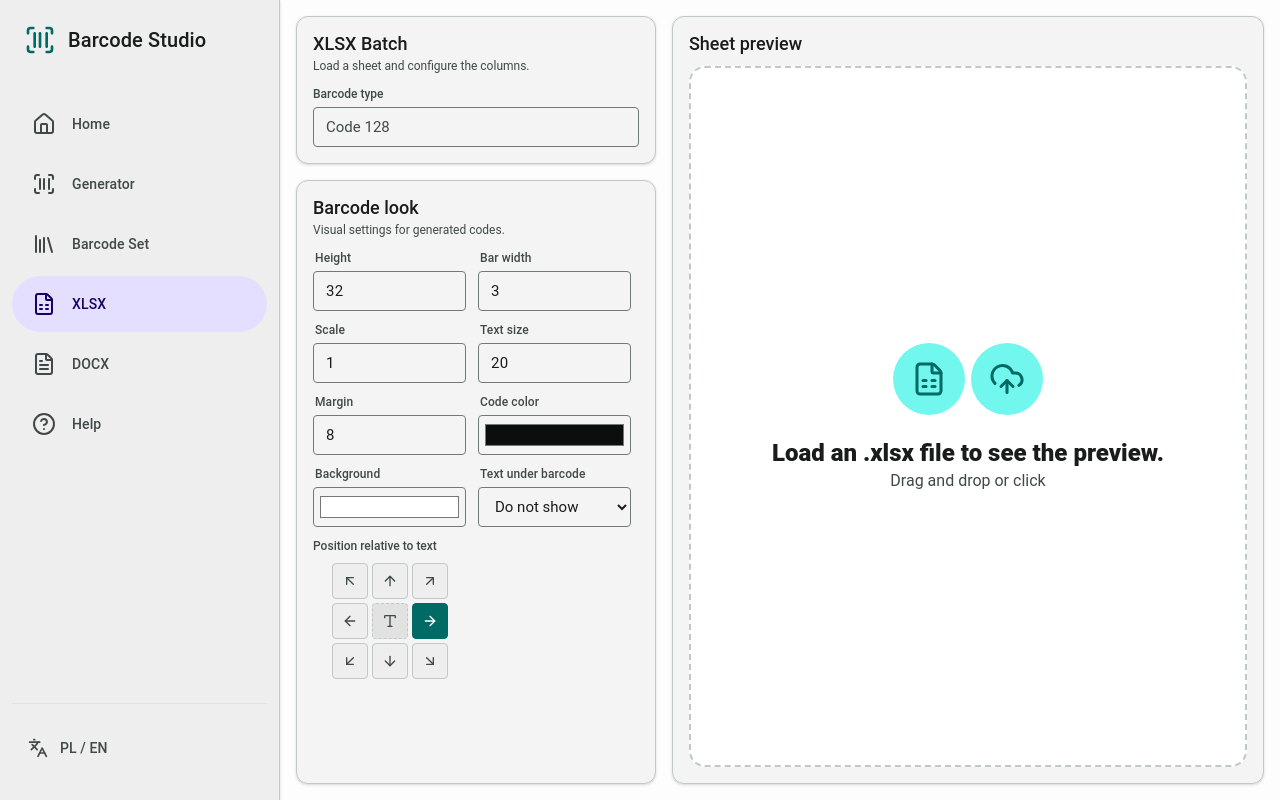
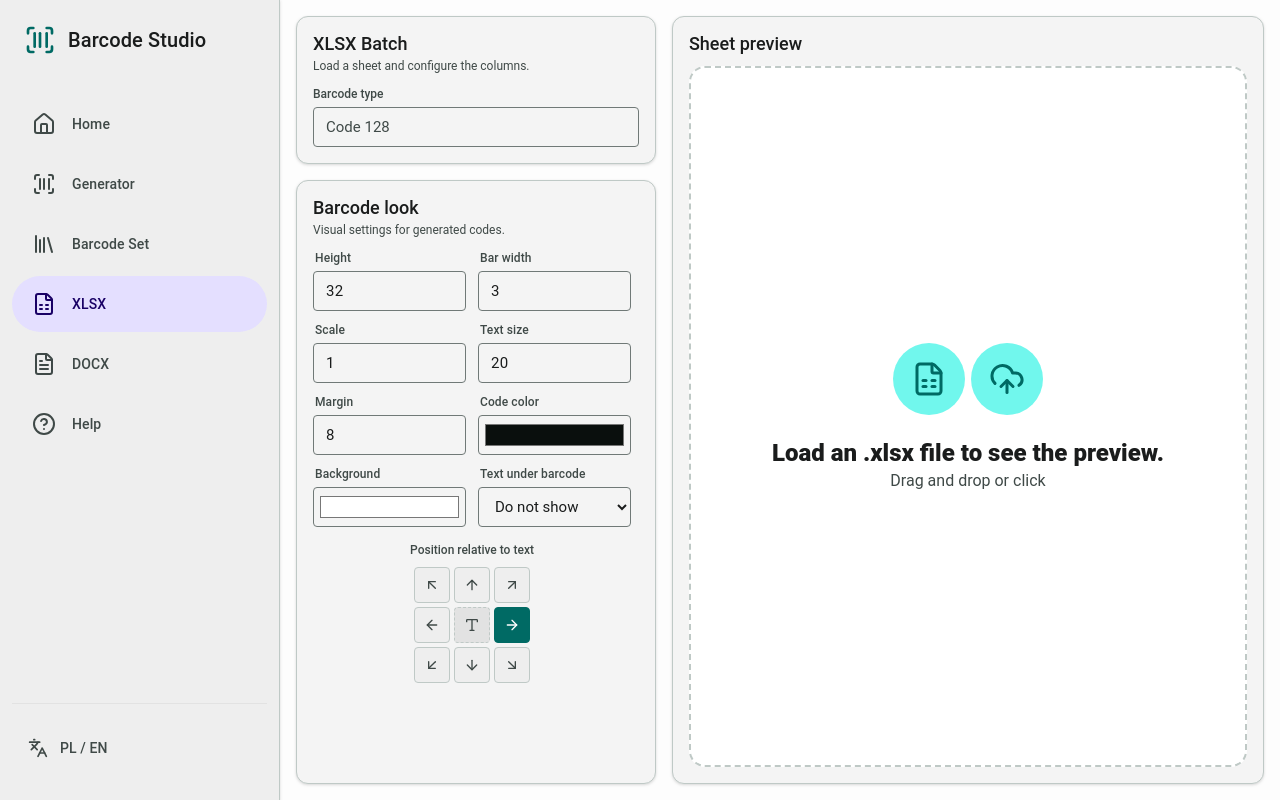
Before and after one commit to bartek-barszczewski/barcode-studio, a React (Vite) app: page /xlsx in a window 1280 px wide. Built offline with nearby package versions, Linux system fonts and the light colour scheme.

Commit message:
Improve style

```diff
--- a/src/pages/XlsxPage/XlsxPage.module.css
+++ b/src/pages/XlsxPage/XlsxPage.module.css
@@ -110,6 +110,13 @@
   gap: 0.375rem;
 }
 
+.placementField {
+  display: flex;
+  flex-direction: column;
+  align-items: center;
+  gap: 0.375rem;
+}
+
 .label {
   font-size: 0.75rem;
   font-weight: 500;
@@ -121,7 +128,6 @@
   grid-template-columns: repeat(3, 36px);
   grid-template-rows: repeat(3, 36px);
   gap: 4px;
-  justify-content: center;
   margin-block: 4px;
 }
 
--- a/src/pages/XlsxPage/XlsxPage.tsx
+++ b/src/pages/XlsxPage/XlsxPage.tsx
@@ -632,7 +632,8 @@
                     <option value="hide">{t('generator.textOptions.hide')}</option>
                   </SelectInput>
                 </Field>
-                <div className={styles.field}>
+              </div>
+              <div className={styles.placementField}>
                 <label className={styles.label}>{t('xlsx.placement.label')}</label>
                 <div className={styles.placementMatrix}>
                   {PLACEMENT_OPTIONS.slice(0, 3).map(({ value, icon: Icon, labelKey }) => (
@@ -698,7 +699,6 @@
                       <Icon size={16} />
                     </button>
                   ))}
-                  </div>
                 </div>
               </div>
               {!isSettingsValid && (
```
Lines whose indentation alone changed are shown as unchanged.
